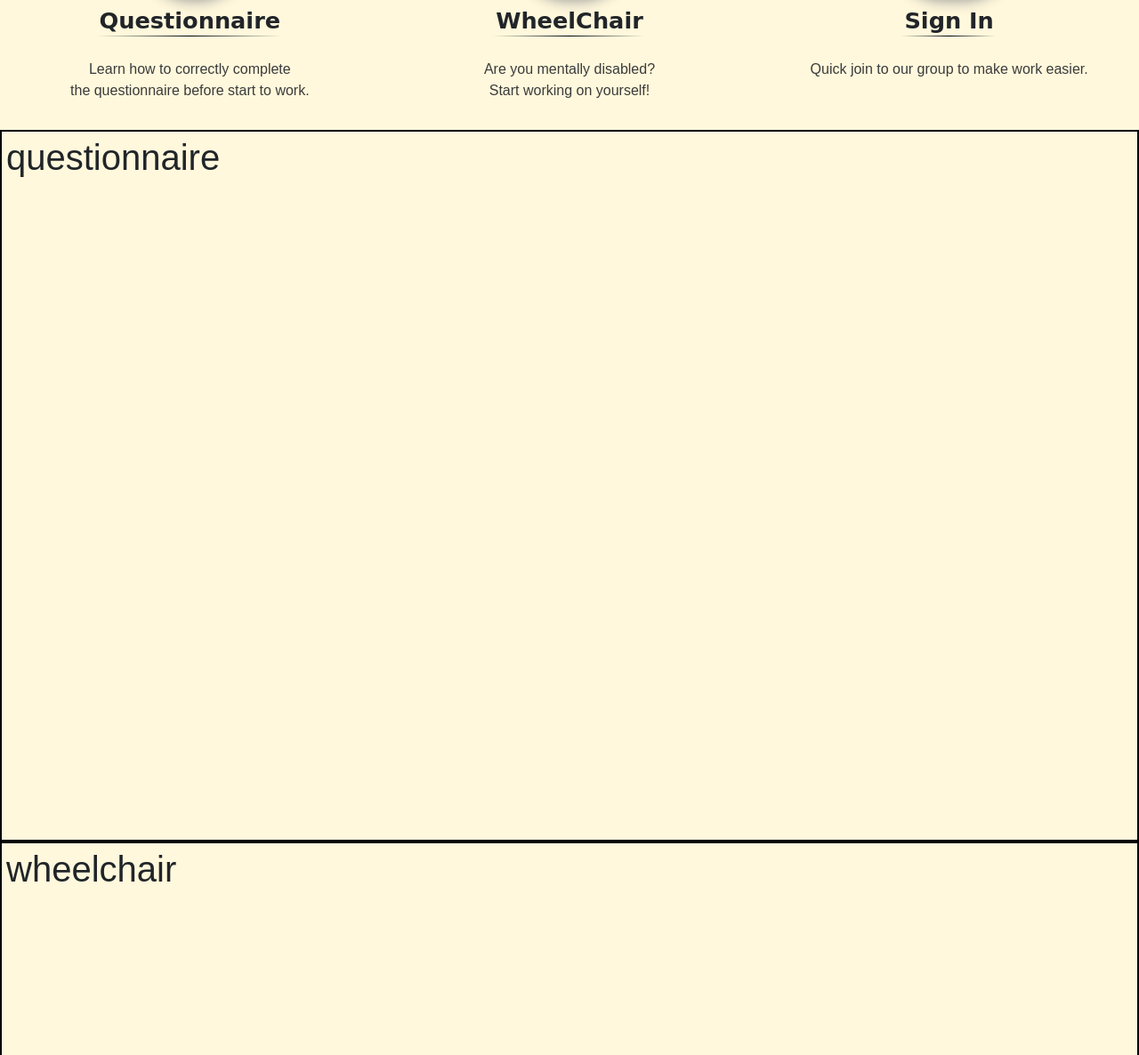
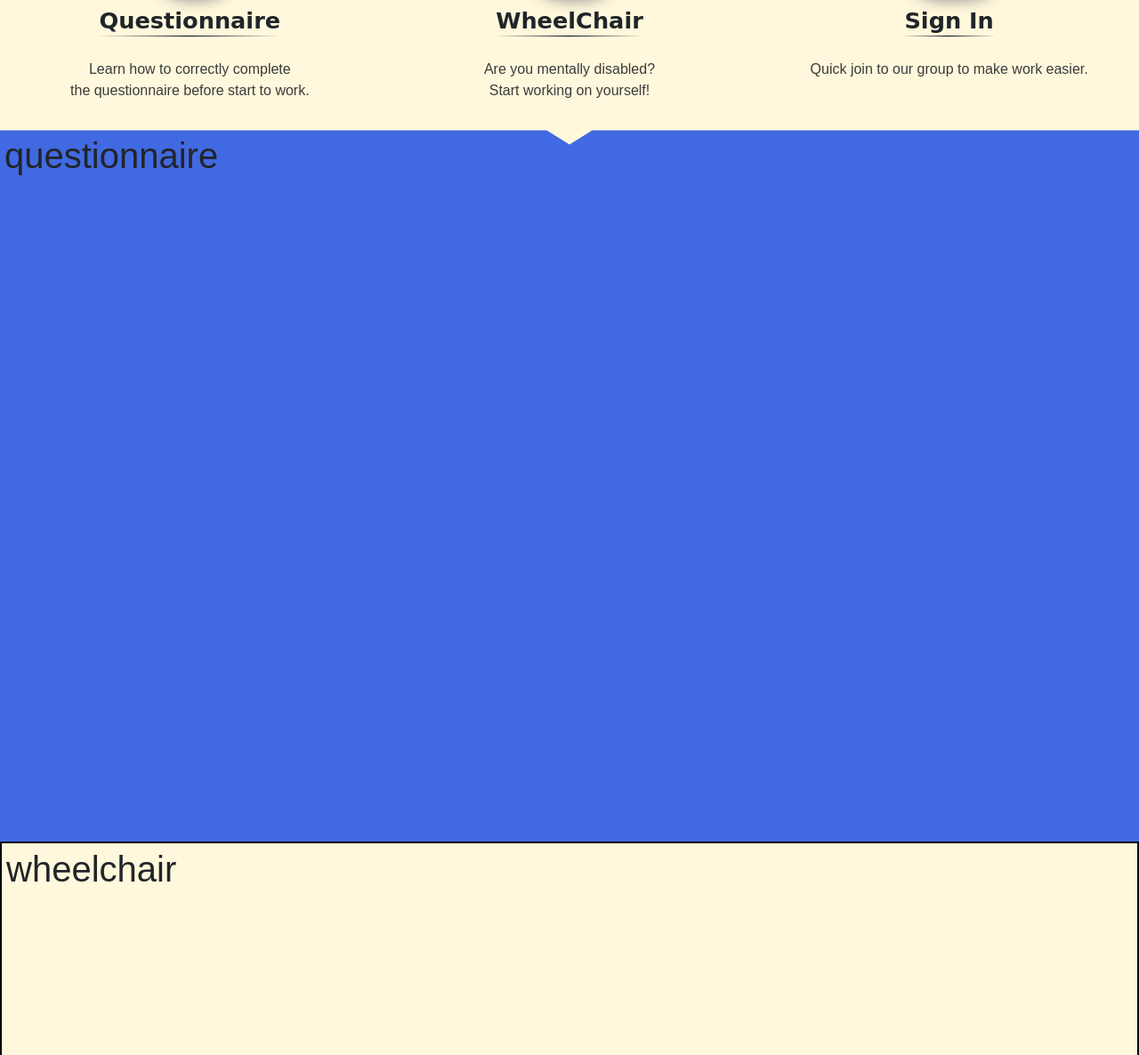
Before and after one commit to kuras120/FlaskApis, a Flask app: page / in a window 1280 px wide. Shown: the part 619-1805 px from the top of the page at 89% size. Run offline with Flask 2, Linux system fonts and the light colour scheme; some libraries are stand-ins or nearby versions.

Commit message:
Add polygon to questionnaire

```diff
--- a/static/css/default.css
+++ b/static/css/default.css
@@ -84,7 +84,8 @@ body {
 /*--- TEST ---*/
 #questionnaire {
     height: 100vh;
-    border: 2px solid black;
+    background: royalblue;
+    clip-path: polygon(50% 2%, 52% 0, 100% 0, 100% 100%, 0 100%, 0 0, 48% 0);
     padding: 5px 5px 5px 5px;
 }
 
```
